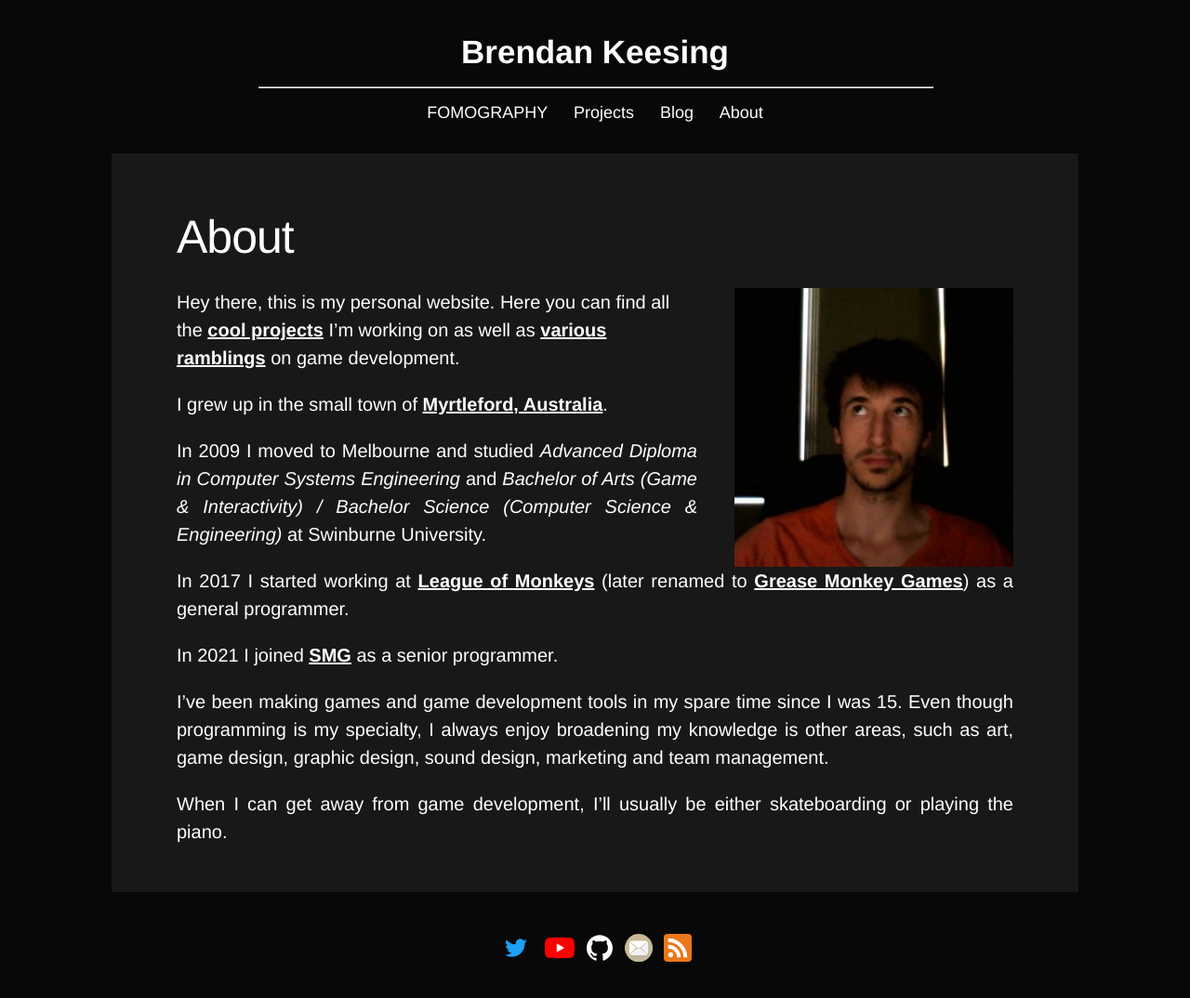
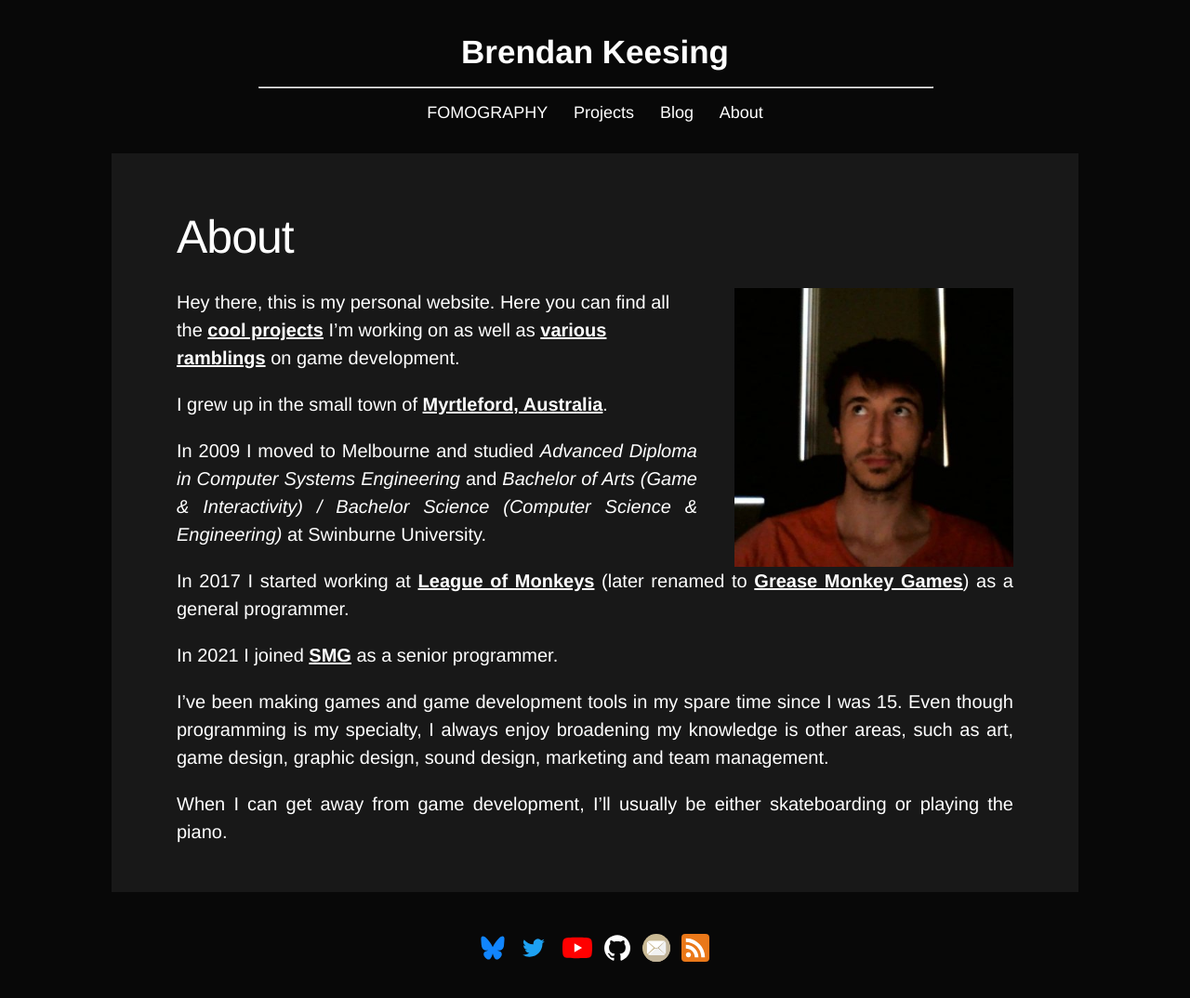
Before and after one commit to brendankeesing/brendankeesing.github.io, a plain HTML site: page about/index.html in a window 1280 px wide. Shown: the whole page at 93% size. Drawn offline with Linux system fonts and the light colour scheme.

Commit message:
Added bluesky link

```diff
--- a/about/index.html
+++ b/about/index.html
@@ -188,6 +188,7 @@ Hey there, this is my personal website. Here you can find all the <a href="/proj
 <br>
 <center>
 	<table><tr>
+		<td><a class="titlelink" href="https://bsky.app/profile/brendankeesing.bsky.social"><img src="/BlueskyIcon.svg" alt="Twitter" style="width:26px;height:26px;"></a></td>
 		<td><a class="titlelink" href="https://twitter.com/brendankeesing"><img src="/TwitterIcon.svg" alt="Twitter" style="width:38px;height:38px;"></a></td>
 		<td><a class="titlelink" href="https://www.youtube.com/channel/UCMDOE3DyA8hhVOLwxTTFafg"><img src="/YouTubeIcon.svg" alt="YouTube" style="width:32px;height:32px;"></a></td>
 		<td><a class="titlelink" href="https://github.com/brendankeesing/"><img src="/GithubIcon.svg" alt="GitHub" style="width:30px;height:30px;"></a></td>
```
Also changed, not shown: blog/blending_colors/index.html (+1 -0 lines), blog/character_controller_smooth_movement/index.html (+1 -0 lines), blog/character_controller_stairs/index.html (+1 -0 lines), blog/complex_procedural_driver_animation/index.html (+1 -0 lines), blog/cutscenes/index.html (+1 -0 lines), blog/fog_of_war/index.html (+1 -0 lines), blog/how_fomo_takes_photos/index.html (+1 -0 lines), blog/index.html (+1 -0 lines), blog/save_files/index.html (+1 -0 lines), categories/index.html (+1 -0 lines), index.html (+1 -0 lines), projects/index.html (+1 -0 lines), tags/index.html (+1 -0 lines), BlueskyIcon.svg (added).
